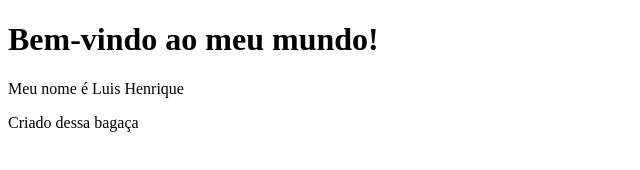
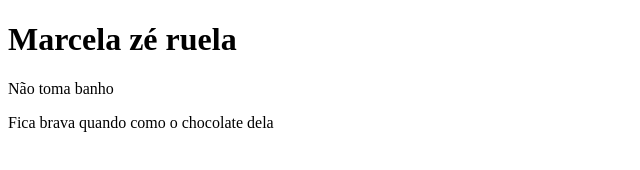
Before and after one commit to LuisSantosz/aula4_teste, a plain HTML site: page index.html in a window 1280 px wide. Shown: the whole page, without its empty margins (0-640 px from the left). Drawn offline with Linux system fonts and the light colour scheme.

Commit message:
Foi inserido conteúdo ofensivo

```diff
--- a/index.html
+++ b/index.html
@@ -7,8 +7,8 @@
     <title>Document</title>
 </head>
 <body>
-    <h1>Bem-vindo ao meu mundo!</h1>
-    <p>Meu nome é Luis Henrique</p>
-    <P>Criado dessa bagaça</P>
+    <h1>Marcela zé ruela</h1>
+    <p>Não toma banho</p>
+    <P>Fica brava quando como o chocolate dela</P>
 </body>
 </html>
```
